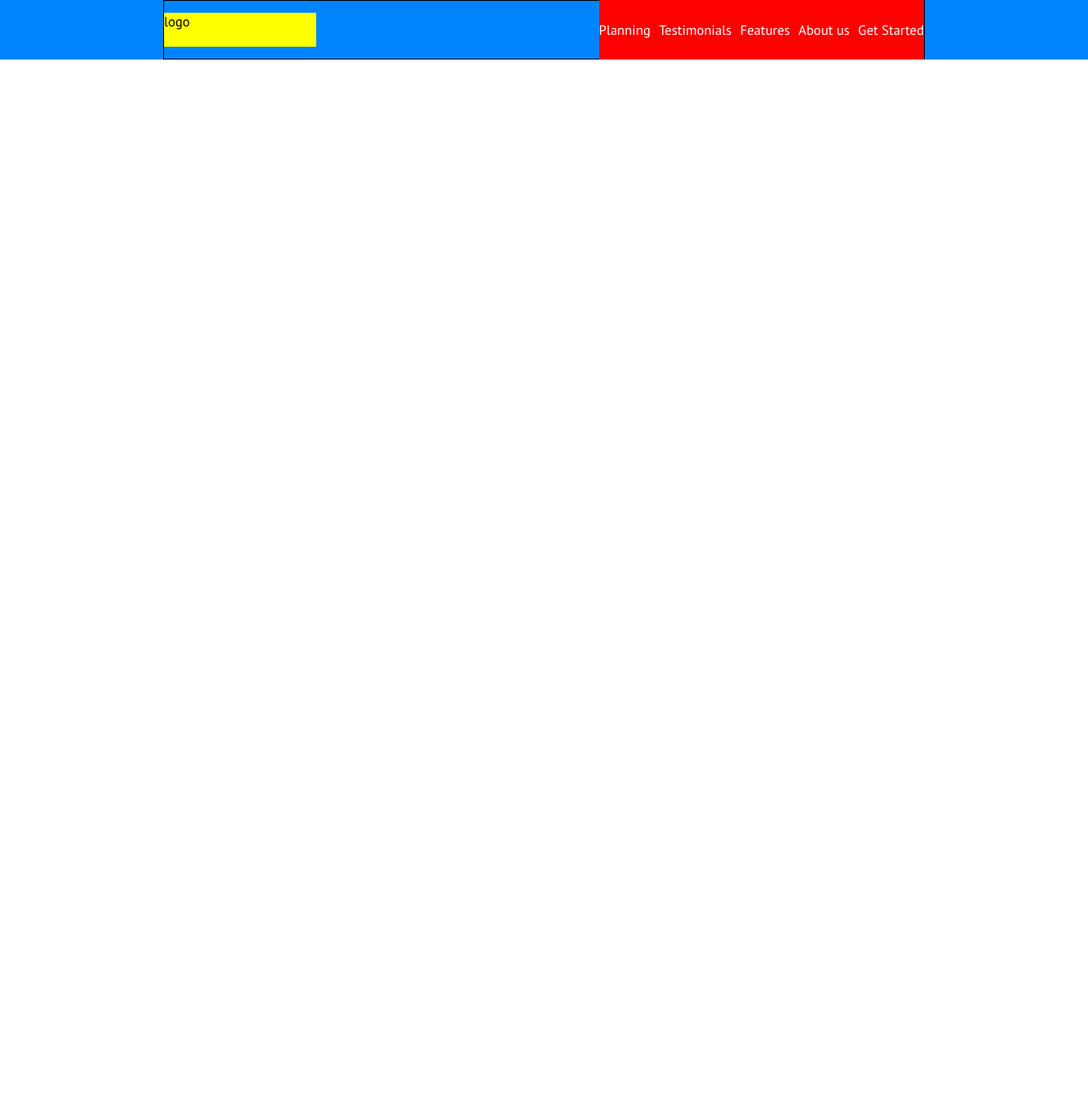
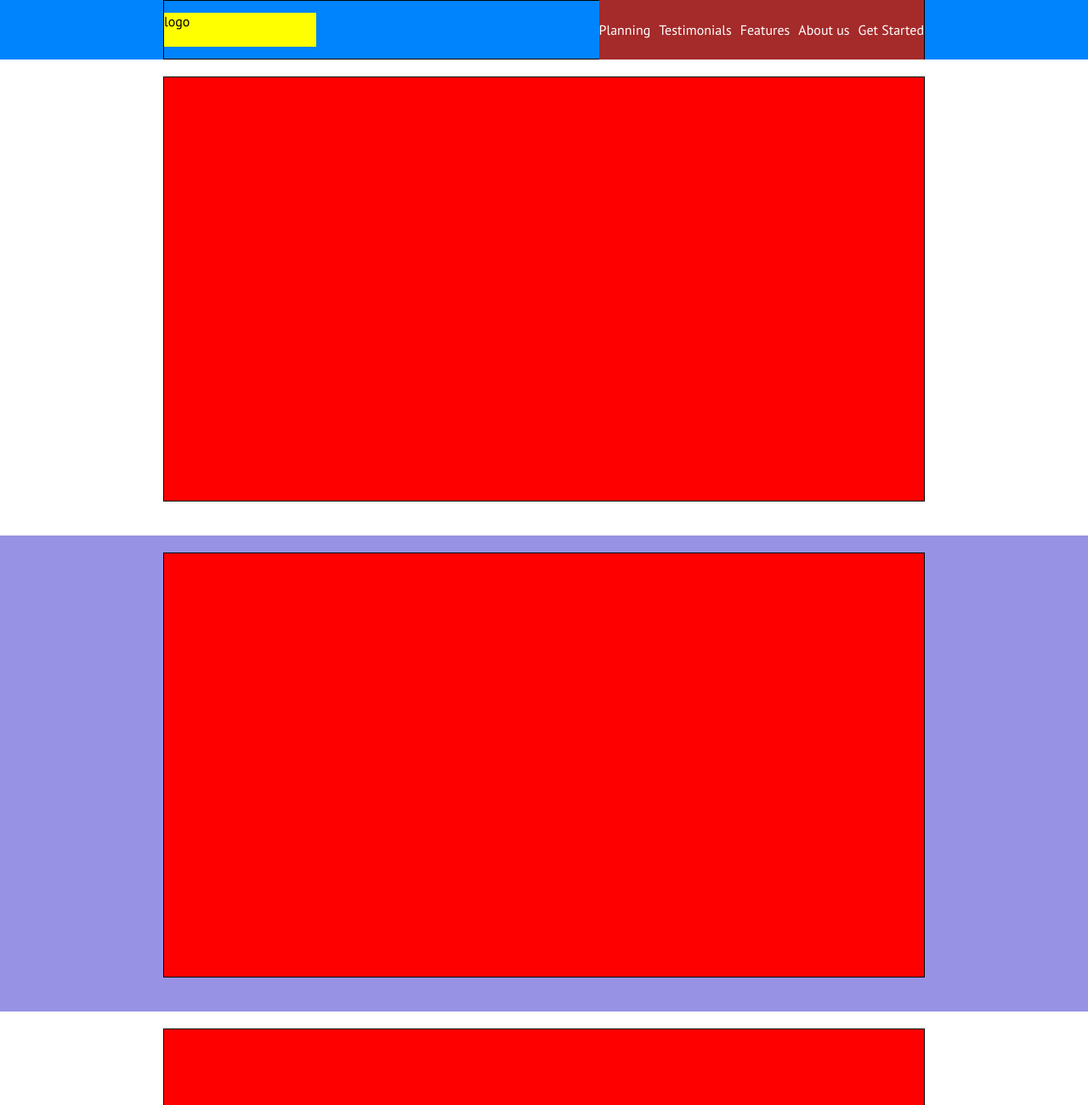
Before and after one commit to MicheleLafronza/htmlcss-responsive-layout, a plain HTML site: page index.html in a window 1280 px wide. Shown: the top 1300 px of the page at 85% size. Before the commit the page ends 800 px from the top, so only its background shows below. Drawn offline with Linux system fonts and the light colour scheme.

Commit message:
feat: add section container layout debug

```diff
--- a/css/style.css
+++ b/css/style.css
@@ -8,6 +8,7 @@
 a {
     text-decoration: none;
 }
+
 /* REGOLE HEADER */
 header {
     width: 100%;
@@ -47,7 +48,7 @@ header .container {
     justify-content: space-between;
     gap: 10px;
     /* DEBUG */
-    background-color: red;
+    background-color: brown;
 }
 
 /* #menu li {
@@ -60,7 +61,7 @@ header .container {
     color: white;
 }
 
-/* REGOLE DESKTOP */
+/* REGOLE HEADER DESKTOP */
 @media screen and (min-width:769px) {
     #hamburger-menu {
         display: none;
@@ -75,3 +76,44 @@ header .container {
         width: 70%;
     }
 }
+
+/* /FINE REGOLE HEADER */
+
+
+/* REGOLE MAIN */
+#fix-pos {
+    padding-top: 90px;
+}
+
+section {
+    padding-top: 20px;
+    padding-bottom: 40px;
+}
+
+section .container {
+    width: 90%;
+    margin: 0 auto;
+    /* DEBUG */
+    background-color: red;
+    border: 1px solid black;
+    min-height: 500px;
+}
+
+.white-section {
+    background-color: white;
+}
+
+.azure-section {
+    background-color: rgba(151,146,228,255);
+}
+
+
+
+
+/* REGOLE MAIN DESKTOP */
+@media screen and (min-width: 769px) {
+    section .container {
+        width: 70%;
+    }
+
+}
--- a/index.html
+++ b/index.html
@@ -32,22 +32,22 @@
 
     <!-- inizio main -->
     <main>
-        <section>
+        <section class="white-section" id="fix-pos">
             <div class="container"></div>
         </section>
-        <section>
+        <section class="azure-section">
             <div class="container"></div>
         </section>
-        <section>
+        <section class="white-section">
             <div class="container"></div>
         </section>
-        <section>
+        <section class="azure-section">
             <div class="container"></div>
         </section>
-        <section>
+        <section class="white-section">
             <div class="container"></div>
         </section>
-        <section>
+        <section class="azure-section">
             <div class="container"></div>
         </section>
     </main>
```
